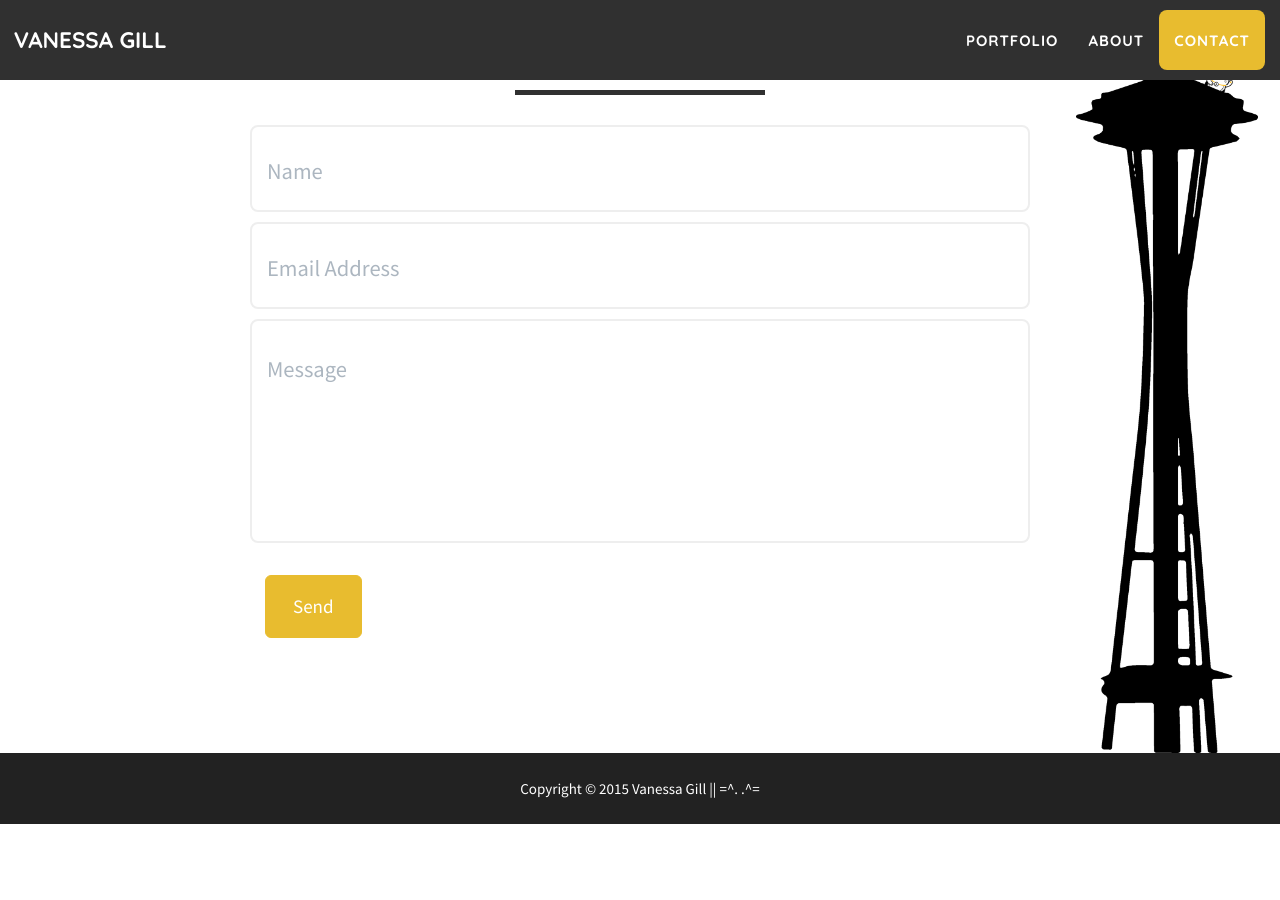
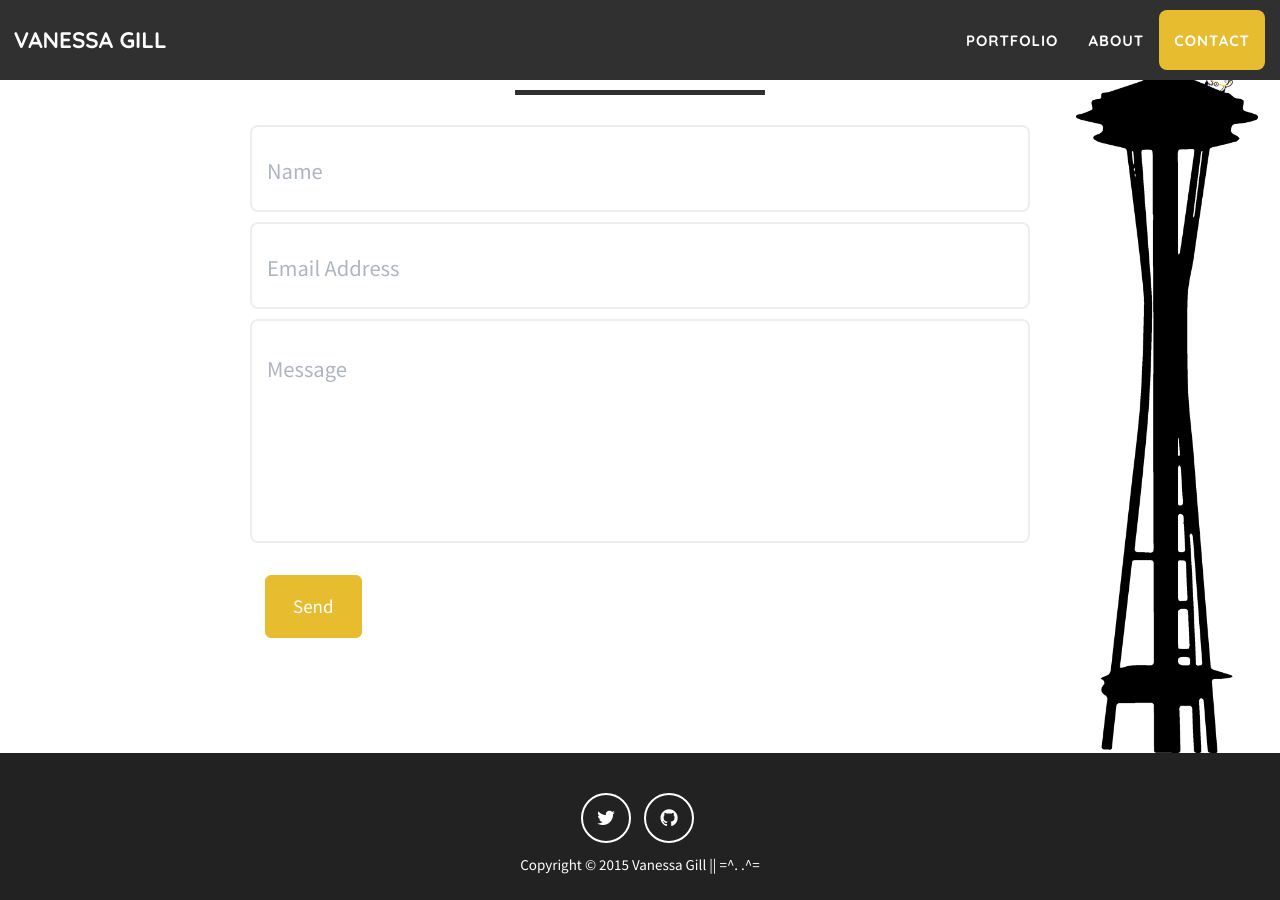
Before and after one commit to cnvrsepnk/cnvrsepnk.github.io, a Jekyll site: the page built from index.html, in a window 1280 px wide and 900 px high, scrolled down 2316 px. Built offline with Jekyll 4.4.1, drawn with Linux system fonts in a browser that asks for light colours; before the commit the page ends 3140 px from its top, so only the background shows below that.

Commit message:
tweaks and social

```diff
--- a/_config.yml
+++ b/_config.yml
@@ -26,10 +26,10 @@ footer:
 social:
   - title: twitter
     url: http://twitter.com/cnvrsepnk
-  - title: facebook
-    url: http://www.facebook.com/cnvrsepnk
-  - title: linkedin
-    url: http://www.linkedin.com/pub/vanessa-gill/13/63a/98b
+  #- title: facebook
+  #  url: http://www.facebook.com/cnvrsepnk
+  #- title: linkedin
+  #  url: http://www.linkedin.com/pub/vanessa-gill/13/63a/98b
   - title: github
     url: http://github.com/cnvrsepnk
 
--- a/_includes/css/main.css
+++ b/_includes/css/main.css
@@ -515,6 +515,9 @@ footer .footer-below {
     margin-bottom: 30px;
     border: 2px solid #eaeaea;
 }
+/*.portfolio-modal .modal-content img:hover {
+
+}*/
 
 .portfolio-modal .modal-content .item-details {
     margin: 30px 0;
--- a/_includes/footer.html
+++ b/_includes/footer.html
@@ -33,6 +33,13 @@
             <div class="container">
                 <div class="row">
                     <div class="col-lg-12">
+                        <ul class="list-inline">
+                            {% for network in site.social %}
+                            <li>
+                                <a href="{{ network.url }}" target="_blank" class="btn-social btn-outline"><i class="fa fa-fw fa-{{ network.title }}"></i></a>
+                            </li>
+                            {% endfor %}
+                        </ul>
                         Copyright &copy; 20{{ site.time | date: '%y' }} {{ site.footer.copyright }}
                     </div>
                 </div>
--- a/_includes/modals.html
+++ b/_includes/modals.html
@@ -16,7 +16,7 @@
                             <hr class="star-primary">
                             <div class="col-md-6"><a href="{{ post.client-url }}" target="_blank"><img src="img/portfolio/{{ post.img }}" class="img-responsive img-centered" alt="{{ post.alt }}"></a></div>
                             <div class="col-md-6"><a href="{{ post.client-url }}" target="_blank"><img src="img/portfolio/{{ post.thumb }}" class="img-responsive img-centered" alt="{{ post.alt }}"></a></div>
-                            <p>{{ post.description }}</p>
+                            <div class="col-lg-12"><p>{{ post.description }}</p>
                             <ul class="list-inline item-details">
                                 <li>Client's Website:
                                     <strong><a href="{{ post.client-url }}" target="_blank">{{ post.client }}</a>
@@ -31,6 +31,7 @@
                                 </li>
                             </ul>
                             <button type="button" class="btn btn-default" data-dismiss="modal"><i class="fa fa-times"></i> Close</button>
+                            </div>
                         </div>
                     </div>
                 </div>
```
Also changed, not shown: 9 other files.
